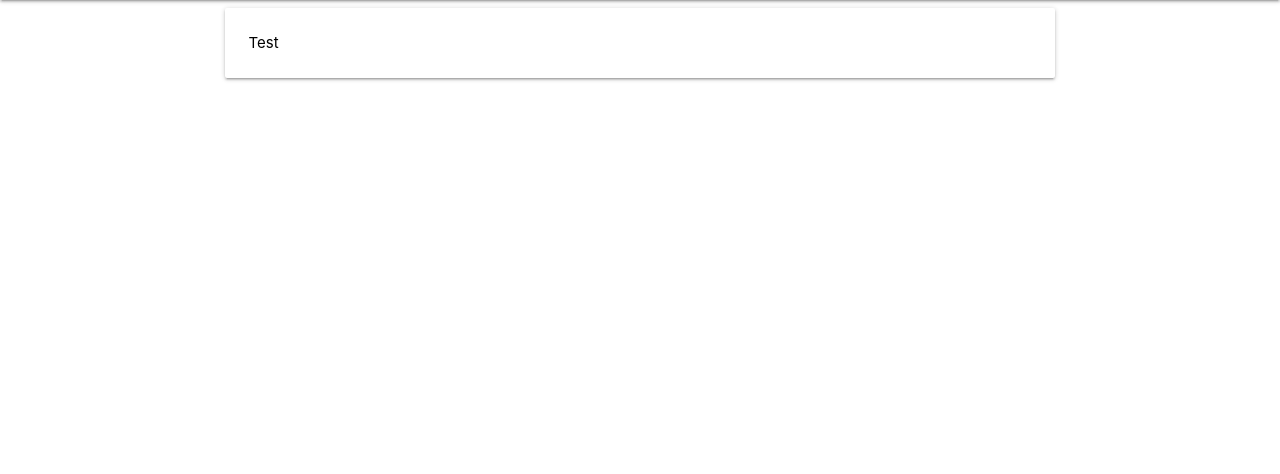
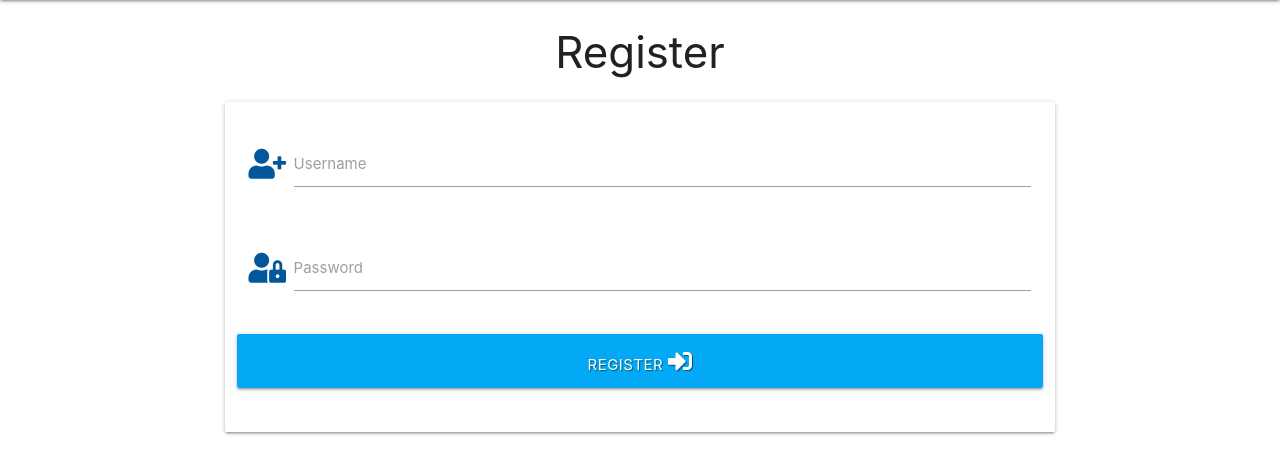
Before and after one commit to mmmangooo/flask-task-manager-CI, a Flask app: page /register in a window 1280 px wide. Shown: the part 64-538 px from the top of the page. Run offline with Flask 2, Linux system fonts and the light colour scheme; some libraries are stand-ins or nearby versions.

Commit message:
Register template

```diff
--- a/templates/register.html
+++ b/templates/register.html
@@ -1,11 +1,35 @@
 {% extends "base.html" %}
 {% block content %}
-  <div class="row">
-    <form class="col s12 m8 offset-m2">
-      <div class="card-panel">
-        <span class="black-text">Test
-        </span>
-      </div>
-    </form>
-  </div>
+
+    <h3 class="center-align">Register</h3>
+    <div class="row">
+        <form class="col s12 m8 offset-m2" methid="POST" action= "{{url_for('register')}}">
+            <div
+                class="card-panel">
+                <!--Username-->
+                <div class="row">
+                    <div class="input-field col s12">
+                        <i class="fas fa-user-plus prefix light-blue-text text-darken-4"></i>
+                        <input id="username" name="username" type="text" class="validate">
+                        <label for="username">Username</label>
+                    </div>
+                </div>
+                <!--Password-->
+                <div class="row">
+                    <div class="input-field col s12">
+                        <i class="fas fa-user-lock prefix light-blue-text text-darken-4"></i>
+                        <input id="password" name="password" type="password" class="validate">
+                        <label for="password">Password</label>
+                    </div>
+                </div>
+                <!--Register-->
+                <div class="row">
+                    <button type="submit" class="col s12 btn-large light-blue darken-blue text-shadow">
+                        Register
+                        <i class="fas fa-sign-in-alt"></i>
+                    </button>
+                </div>
+            </div>
+        </form>
+    </div>
 {% endblock %}
```
